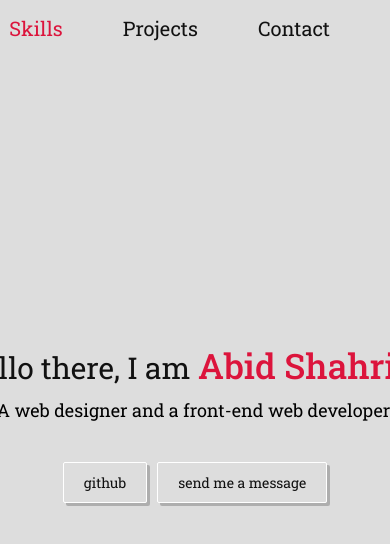
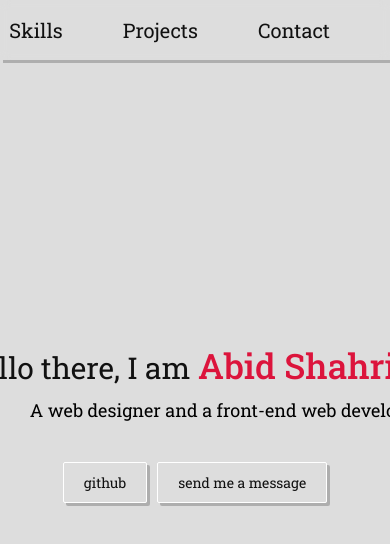
Before and after one commit to abid-shahriar/react-portfolio-v2.0, a React (Create React App) app: page / in a window 390 px wide. Shown: the top 544 px of the page. Built offline with nearby package versions, Linux system fonts and the light colour scheme.

Commit message:
working on responsive

```diff
--- a/src/components/contact/Contact.scss
+++ b/src/components/contact/Contact.scss
@@ -127,7 +127,9 @@
     border-radius: 3px;
     border-bottom-left-radius: 0px;
     background-color: #eee;
-    display: none;
+    transform: scale(0);
+    transition: 0.25s;
+    transform-origin: bottom;
   }
 
   &::after {
@@ -139,7 +141,9 @@
     top: -23px;
     left: 46%;
     clip-path: polygon(100% 0, 12% 0, 0 98%);
-    display: none;
+    transform: scale(0);
+    transition: 0.25s;
+    transform-origin: bottom;
   }
 
   &:first-child:before {
@@ -158,9 +162,9 @@
   }
 
   &:hover::before {
-    display: block;
+    transform: scale(1);
   }
   &:hover::after {
-    display: block;
+    transform: scale(1);
   }
 }
--- a/src/components/nav/Nav.scss
+++ b/src/components/nav/Nav.scss
@@ -1,17 +1,24 @@
 .nav {
   color: var(--color-black);
   width: 100%;
-  height: 7rem;
+  height: 6rem;
   transition: 0.5s;
   position: fixed;
   top: 0;
   left: 0;
   z-index: 1000;
+  // background-color: rgba(255, 255, 255, 0.9);
+  box-shadow: 3px 3px 0px rgba(0, 0, 0, 0.212);
+
+  @supports (backdrop-filter: blur()) {
+    backdrop-filter: blur(5px);
+  }
 
   .nav-menu {
     max-width: 1300px;
     margin: 0 auto;
     padding: 0 3rem;
+    height: 100%;
     list-style: none;
     font-size: 2rem;
     @include flexbox();
--- a/src/styles/base.scss
+++ b/src/styles/base.scss
@@ -47,9 +47,12 @@ section {
   &__wrapper {
     max-width: 1300px;
     min-width: 1200px;
+    padding-top: 6rem;
 
     @media (max-width: 1300px) {
       max-width: 100%;
+      min-width: 1000px;
+      padding: 0 2rem;
     }
   }
 }
```
